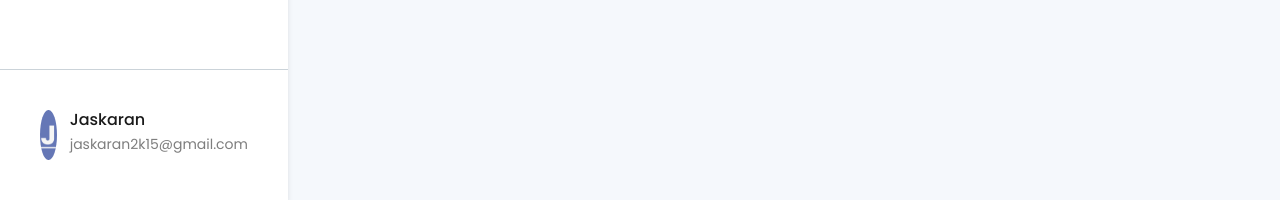
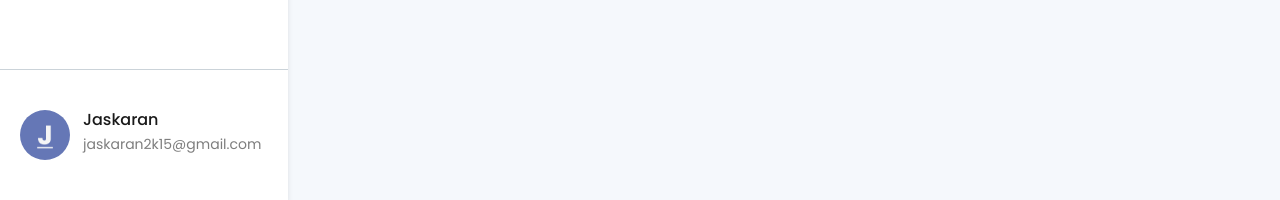
Before and after one commit to jaskarandeogan/my-react-portfolio, a React (Create React App) app: page / in a window 1280 px wide. Shown: the part 600-800 px from the top of the page. Built offline with nearby package versions, Linux system fonts and the light colour scheme.

Commit message:
update icon

```diff
--- a/src/assets/scss/main/_style.scss
+++ b/src/assets/scss/main/_style.scss
@@ -430,7 +430,7 @@ body.dark .loader_line:after {
   z-index: 98;
   transition: all 0.5s ease;
   @media screen and (min-width: 1200px) and (max-width: 1500px) {
-    width: 288px;
+    max-width: 288px;
   }
   @media screen and (max-width: 1199px) {
     transform: translateX(-100%);
@@ -544,7 +544,7 @@ body.dark .loader_line:after {
   height: auto;
   display: flex;
   align-items: center;
-  padding: 40px;
+  padding: 40px 20px;
   @media screen and (max-width: 1199px) {
     padding: 20px;
   }
```
